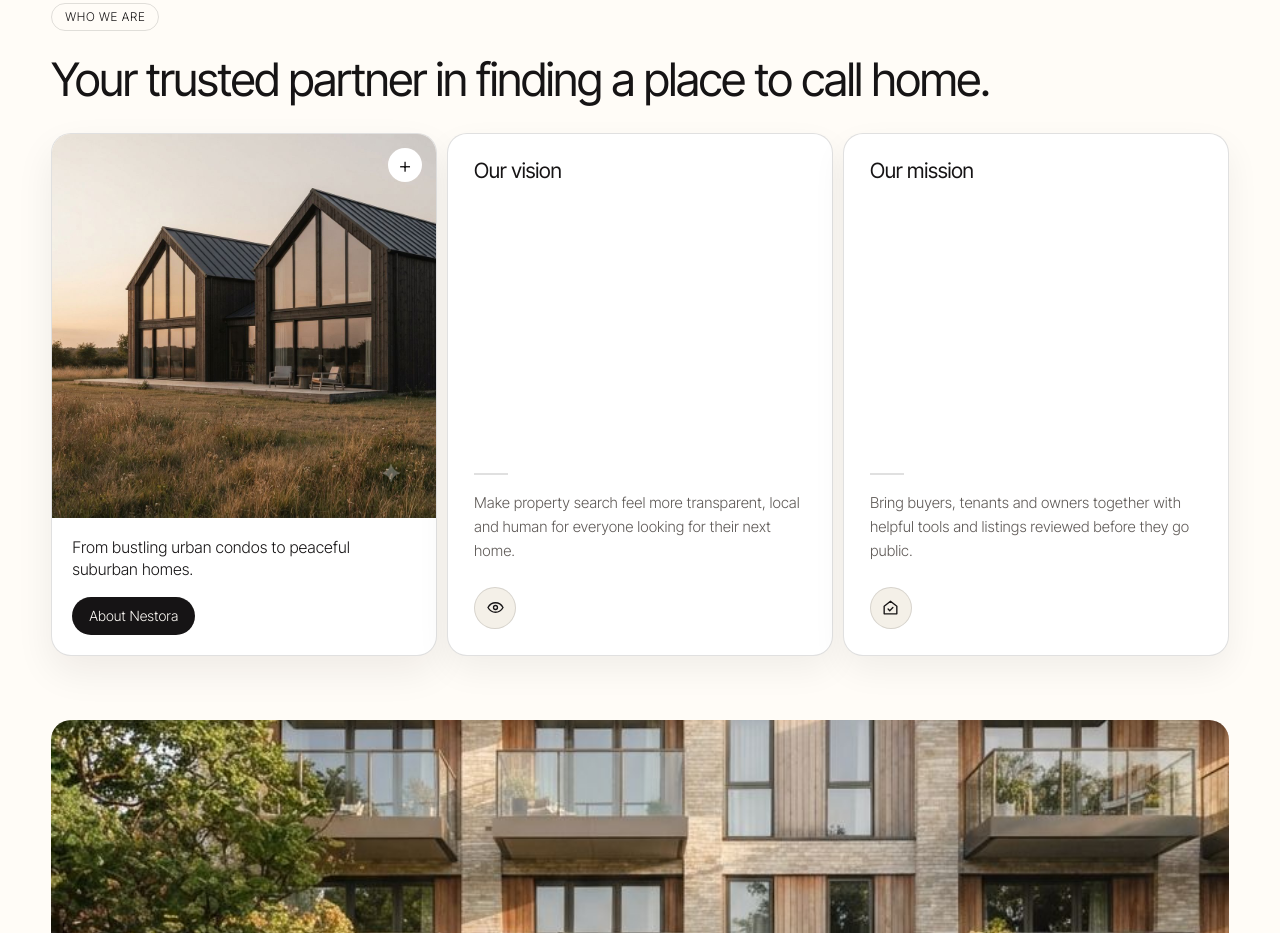
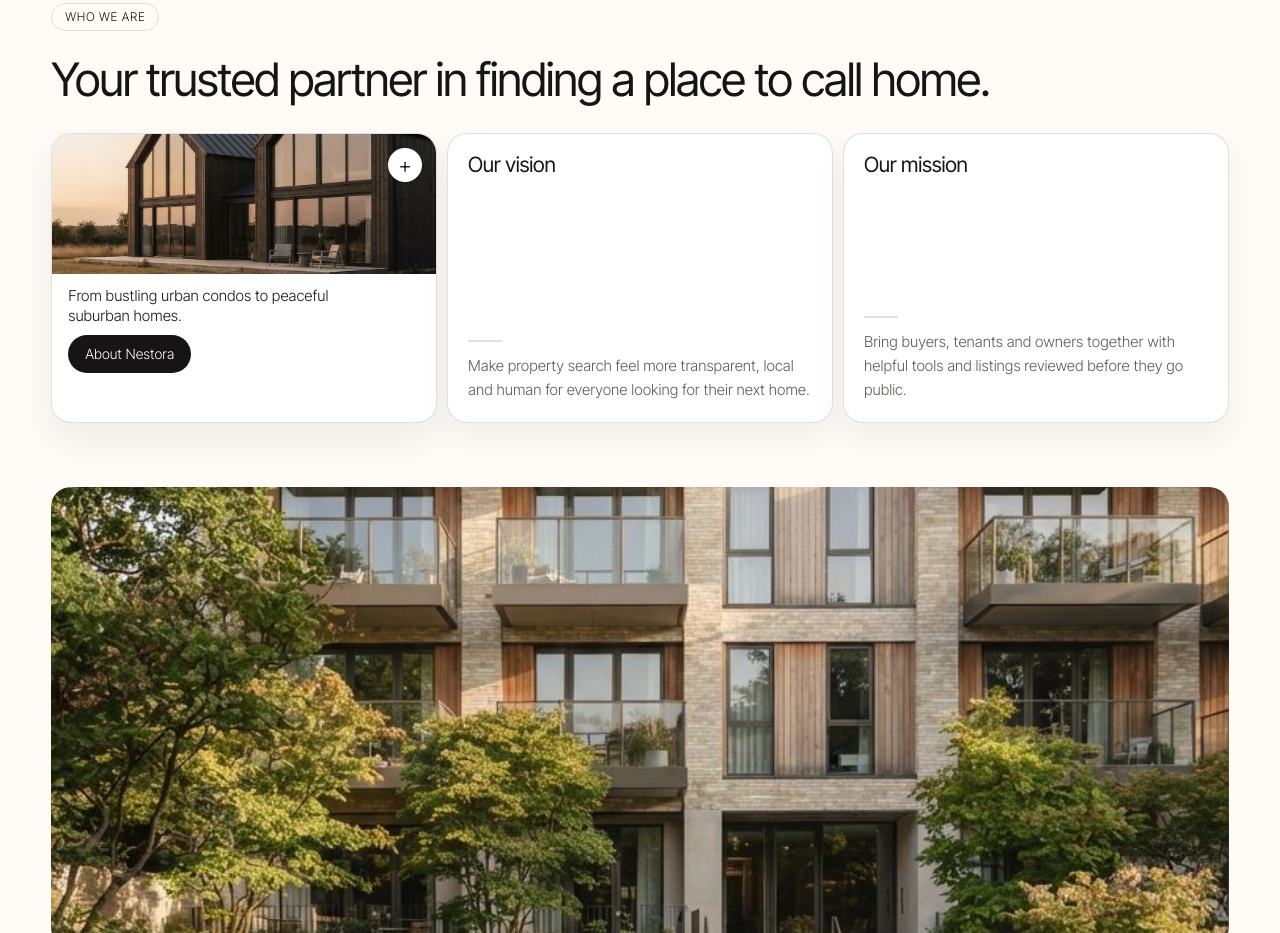
Before and after one commit to finastrarender/Realestate, a plain HTML site: page index.html in a window 1280 px wide. Shown: the part 1090-2023 px from the top of the page. Drawn offline with Linux system fonts and the light colour scheme; a web font is replaced by a local one.

Commit message:
Remove About card icons and reduce height

```diff
--- a/css/style.css
+++ b/css/style.css
@@ -92,24 +92,22 @@ textarea{min-height:110px;resize:vertical}
 .about-kicker{display:inline-flex;padding:7px 13px;border:1px solid var(--line);border-radius:999px;font:300 12px/1 var(--hd);text-transform:uppercase;letter-spacing:.06em}
 .about-landing-title{max-width:1000px;margin-top:24px;font-weight:400}
 .about-cards{display:grid;grid-template-columns:repeat(3,minmax(0,1fr));gap:10px;align-items:stretch;margin-top:28px}
-.about-feature{display:flex;min-height:360px;flex-direction:column;overflow:hidden;border:1px solid var(--line);border-radius:20px;background:var(--card);box-shadow:0 16px 38px rgba(22,20,21,.07)}
-.about-feature-image{position:relative;flex:1;min-height:180px;overflow:hidden;background:var(--soft)}
+.about-feature{display:flex;min-height:290px;flex-direction:column;overflow:hidden;border:1px solid var(--line);border-radius:20px;background:var(--card);box-shadow:0 16px 38px rgba(22,20,21,.07)}
+.about-feature-image{position:relative;flex:0 0 140px;min-height:140px;overflow:hidden;background:var(--soft)}
 .about-feature-image img{width:100%;height:100%;display:block;object-fit:cover;transition:transform .5s}
 .about-feature:hover .about-feature-image img{transform:scale(1.04)}
 .about-feature-image>span{position:absolute;top:14px;right:14px;display:grid;place-items:center;width:34px;height:34px;border-radius:50%;background:var(--card);font:300 22px/1 var(--hd)}
-.about-feature-copy{padding:18px 20px 20px}
-.about-feature-copy p{max-width:290px;margin-bottom:16px;font:300 16px/1.4 var(--hd)}
-.about-pillar{display:flex;min-height:360px;flex-direction:column;padding:26px;border:1px solid var(--line);border-radius:20px;background:var(--card);box-shadow:0 14px 34px rgba(22,20,21,.06)}
+.about-feature-copy{padding:12px 16px 14px}
+.about-feature-copy p{max-width:290px;margin-bottom:8px;font:300 15px/1.35 var(--hd)}
+.about-pillar{display:flex;min-height:290px;flex-direction:column;padding:20px;border:1px solid var(--line);border-radius:20px;background:var(--card);box-shadow:0 14px 34px rgba(22,20,21,.06)}
 .about-pillar h3{font-size:21px;font-weight:400}
-.about-pillar-bottom{margin-top:auto;padding-top:42px}
-.about-pillar-bottom::before{display:block;width:34px;height:2px;margin-bottom:16px;background:var(--line);content:""}
+.about-pillar-bottom{margin-top:auto;padding-top:22px}
+.about-pillar-bottom::before{display:block;width:34px;height:2px;margin-bottom:12px;background:var(--line);content:""}
 .about-pillar p{max-width:390px;color:var(--mut);font-size:15px;line-height:1.6}
-.about-pillar-icon{display:grid;place-items:center;width:42px;height:42px;margin-top:24px;border:1px solid var(--line);border-radius:50%;background:var(--soft);color:var(--ink)}
-.about-pillar-icon svg{width:19px;height:19px;fill:none;stroke:currentColor;stroke-width:1.7;stroke-linecap:round;stroke-linejoin:round}
 .about-panorama{height:clamp(230px,38vw,460px);margin:clamp(32px,5vw,64px) 0 0;overflow:hidden;border-radius:20px;background:var(--soft)}
 .about-panorama img{width:100%;height:100%;display:block;object-fit:cover;object-position:center 55%}
 @media(max-width:700px){.about-cards{grid-template-columns:repeat(2,minmax(0,1fr))}}
-@media(max-width:760px){.about-feature{min-height:360px}.about-panorama{height:260px}}
+@media(max-width:760px){.about-feature{min-height:290px}.about-panorama{height:260px}}
 @media(max-width:480px){.about-cards{grid-template-columns:1fr}.about-panorama{height:210px;border-radius:14px}}
 .cats{display:flex;flex-wrap:wrap;gap:10px}
 .cats button{border:1px solid var(--line);background:var(--card);color:var(--ink);border-radius:999px;padding:12px 20px;font:200 17px var(--hd);cursor:pointer;min-height:46px}
--- a/index.html
+++ b/index.html
@@ -70,11 +70,11 @@
     </article>
     <article class="about-pillar">
      <h3>Our vision</h3>
-     <div class="about-pillar-bottom"><p>Make property search feel more transparent, local and human for everyone looking for their next home.</p><span class="about-pillar-icon" aria-hidden="true"><svg viewBox="0 0 24 24"><path d="M2.5 12s3.4-6 9.5-6 9.5 6 9.5 6-3.4 6-9.5 6-9.5-6-9.5-6Z"/><circle cx="12" cy="12" r="2.5"/></svg></span></div>
+     <div class="about-pillar-bottom"><p>Make property search feel more transparent, local and human for everyone looking for their next home.</p></div>
     </article>
     <article class="about-pillar">
      <h3>Our mission</h3>
-     <div class="about-pillar-bottom"><p>Bring buyers, tenants and owners together with helpful tools and listings reviewed before they go public.</p><span class="about-pillar-icon" aria-hidden="true"><svg viewBox="0 0 24 24"><path d="M4 10.5 12 4l8 6.5V20H4z"/><path d="m9 14 2 2 4-4"/></svg></span></div>
+     <div class="about-pillar-bottom"><p>Bring buyers, tenants and owners together with helpful tools and listings reviewed before they go public.</p></div>
     </article>
    </div>
    <figure class="about-panorama"><img src="img/about-page.jpg" alt="Modern apartments surrounded by landscaped gardens" loading="lazy"></figure>
```
